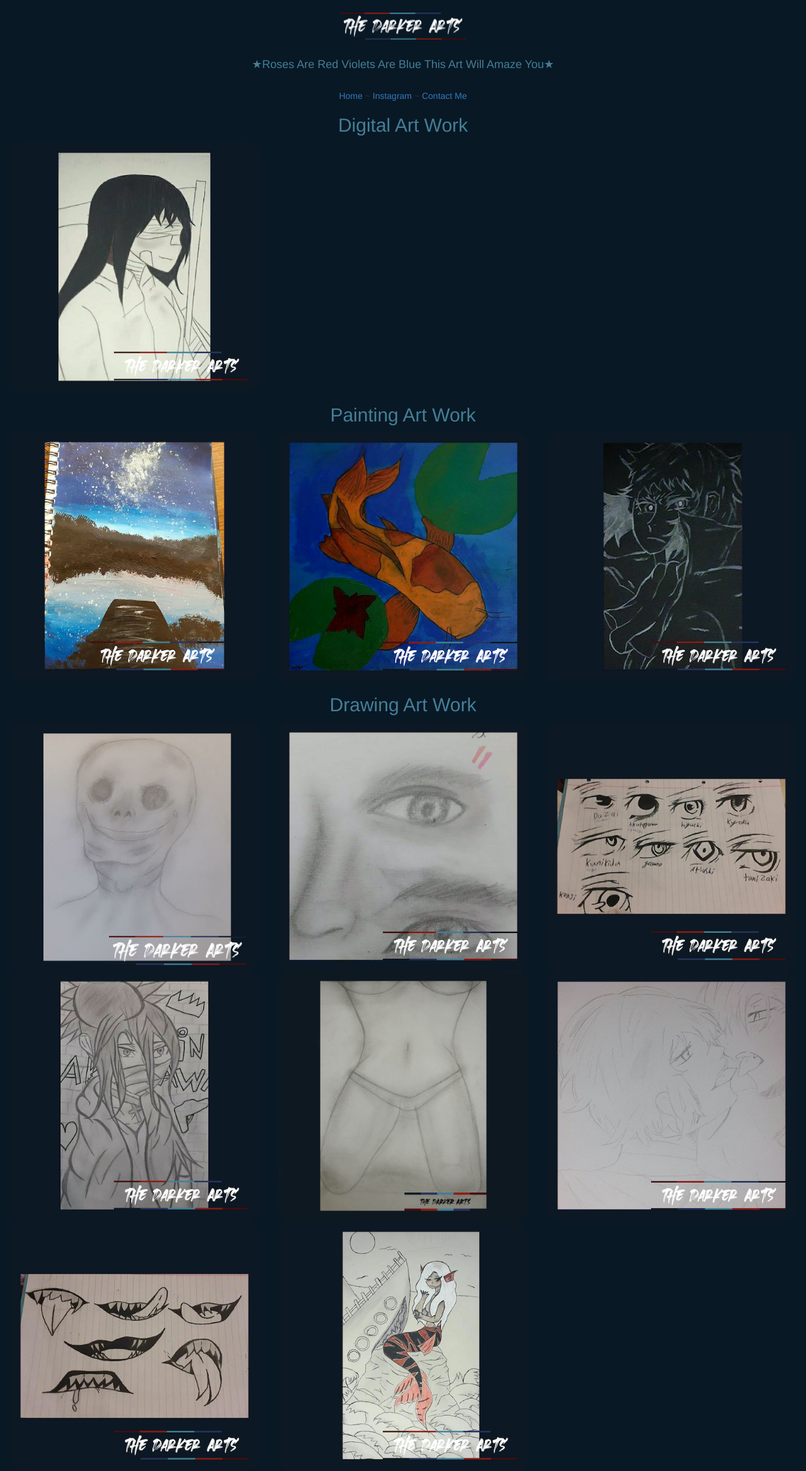
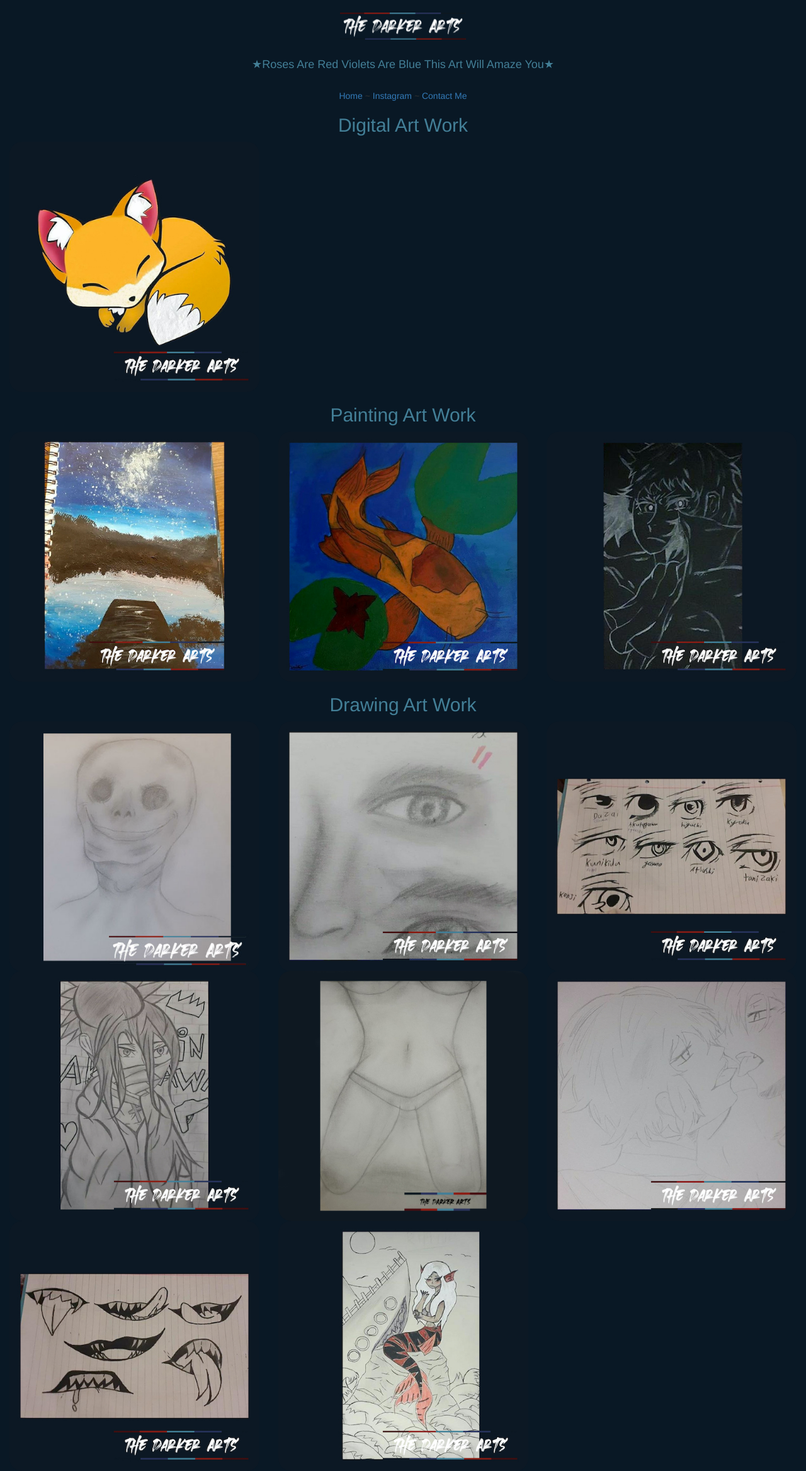
Before and after one commit to chalitamarriott/chalitamarriott.github.io, a Jekyll site: the page built from index.html, in a window 1280 px wide. Shown: the whole page at 63% size. Built offline with Jekyll 4.4.1, drawn with Linux system fonts in a browser that asks for light colours; nearby versions of some CDN libraries.

Commit message:
Update index.html

```diff
--- a/index.html
+++ b/index.html
@@ -15,7 +15,7 @@
 </div>
 
 <div class="row">
-	  	<div class="col-xs-12 col-sm-6 col-md-4"><center><img class="art animate__animated animate__flipInX" style="border-radius: 20px; width:100%;" src="img/4.jpg"></a></center></div>
+	  	<div class="col-xs-12 col-sm-6 col-md-4"><center><img class="art animate__animated animate__flipInX" style="border-radius: 20px; width:100%;" src="img/2.jpg"></a></center></div>
 </div>
 
 <div class="row">
```
